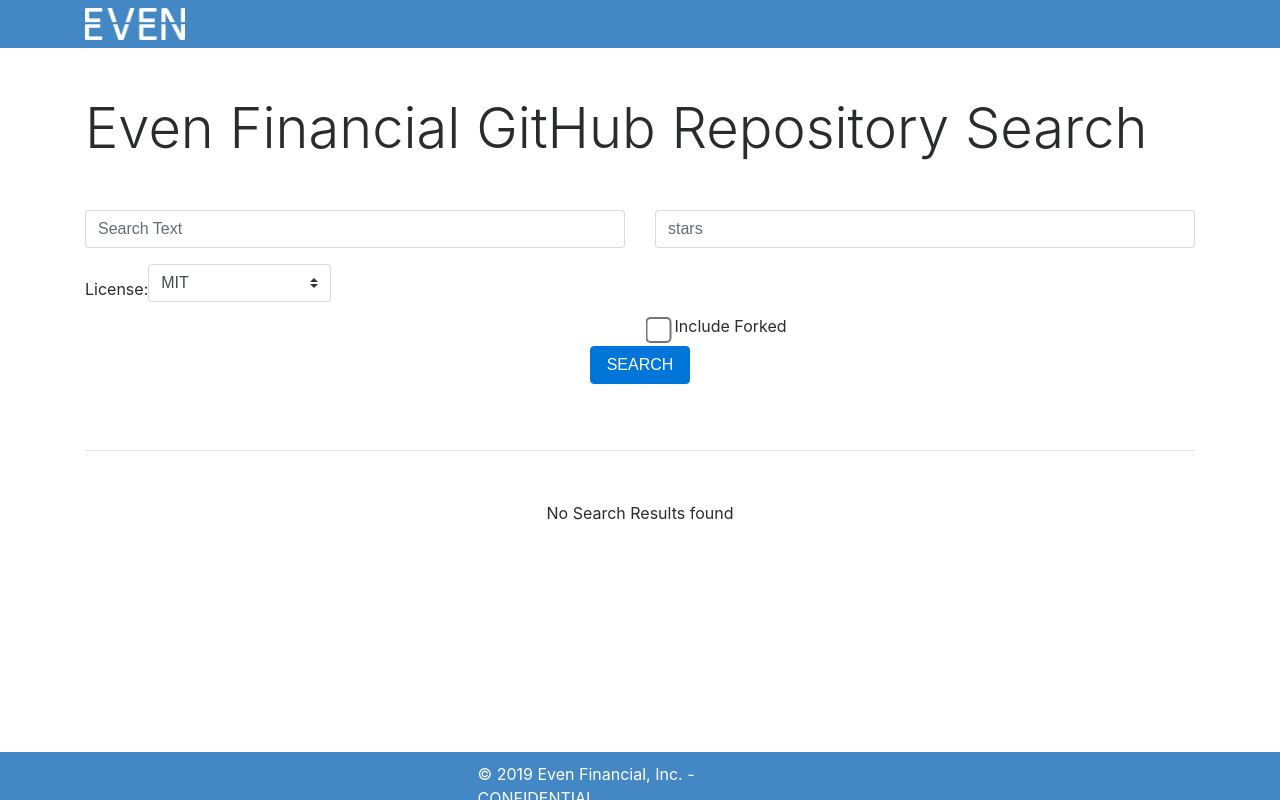
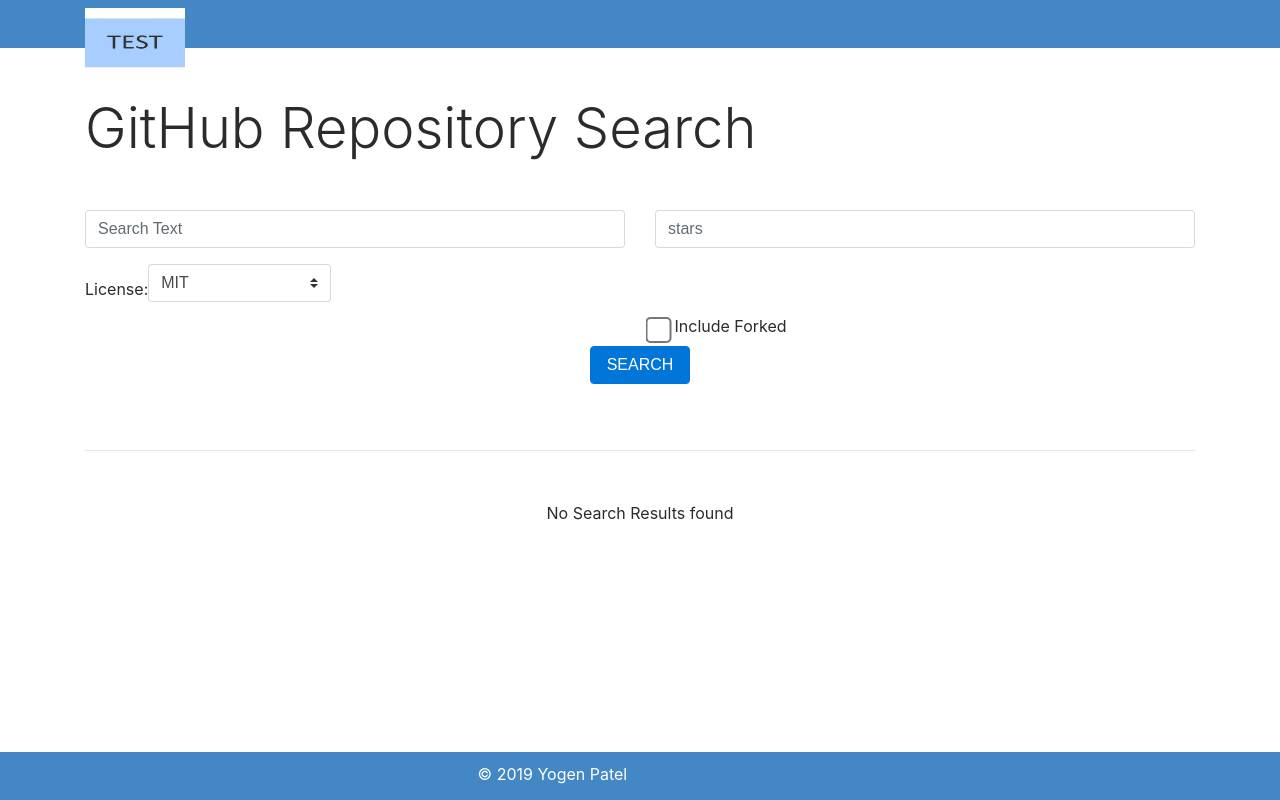
Before and after one commit to yogenspatel/Even-Fin-GitHub-Repo, a React app: page / in a window 1280 px wide. Built offline with nearby package versions, Linux system fonts and the light colour scheme.

Commit message:
modified meta data

```diff
--- a/src/components/Footer/index.js
+++ b/src/components/Footer/index.js
@@ -7,7 +7,7 @@
 
 const Footer = () => (
   <footer>
-    <p>&copy; {new Date().getFullYear()} Even Financial, Inc. - CONFIDENTIAL</p>
+    <p>&copy; {new Date().getFullYear()} Yogen Patel</p>
   </footer>
 );
 
--- a/src/components/Header/index.js
+++ b/src/components/Header/index.js
@@ -2,7 +2,7 @@
 /* eslint-disable jsx-a11y/anchor-is-valid */
 import React from "react";
 import "./style.scss";
-import logoImage from "../../assets/logo.png";
+import logoImage from "../../assets/test.jpg";
 
 const Header = () => (
   <header className="navbar navbar-expand navbar-dark flex-column flex-md-row bd-navbar">
--- a/src/components/Header/style.scss
+++ b/src/components/Header/style.scss
@@ -5,6 +5,7 @@
     height: 48px;
     img {
         width: 100px;
+        height: 70px;
     }
 }
 
--- a/src/components/app.js
+++ b/src/components/app.js
@@ -23,7 +23,7 @@
     return (
       <div>
         <Header />
-        <h1 className="heading container display-4">Even Financial GitHub Repository Search</h1>
+        <h1 className="heading container display-4">GitHub Repository Search</h1>
         <GitForm onSubmit={this.submit} />
         <SearchResults results={this.props.searchResults} />
         <Footer />
```
Also changed, not shown: src/assets/test.jpg (added), 2 other files.
